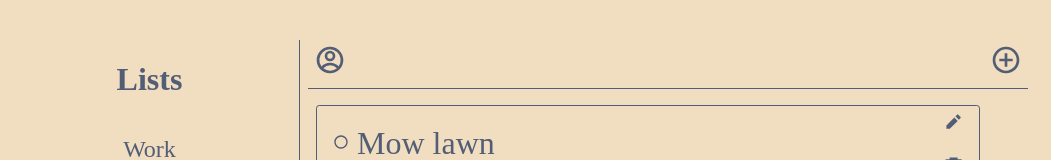
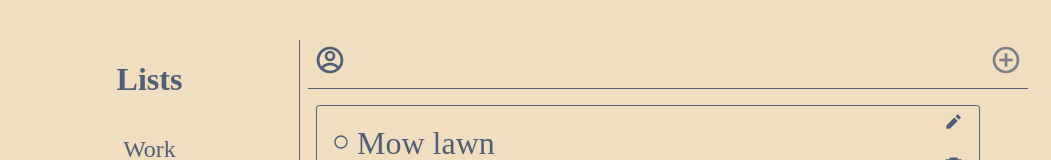
Before and after one commit to zach28attack/TodoList, a React (Vite) app in the folder client/: page / in a window 1280 px wide. In both pictures the pointer is over the button 1046 px from the left and 64 px from the top of the page. Shown: the top 160 px of the page, without its empty margins (40-1091 px from the left). Built offline with nearby package versions, Linux system fonts and the light colour scheme.

Commit message:
add style to hover button

```diff
--- a/client/src/components/list/ListHeader.module.css
+++ b/client/src/components/list/ListHeader.module.css
@@ -26,6 +26,9 @@
   color: #525e75;
   transition: transform 0.5s;
 }
+.addButton:hover {
+  color: #525e75bd;
+}
 .rotate {
   transform: rotate(45deg);
 }
```
